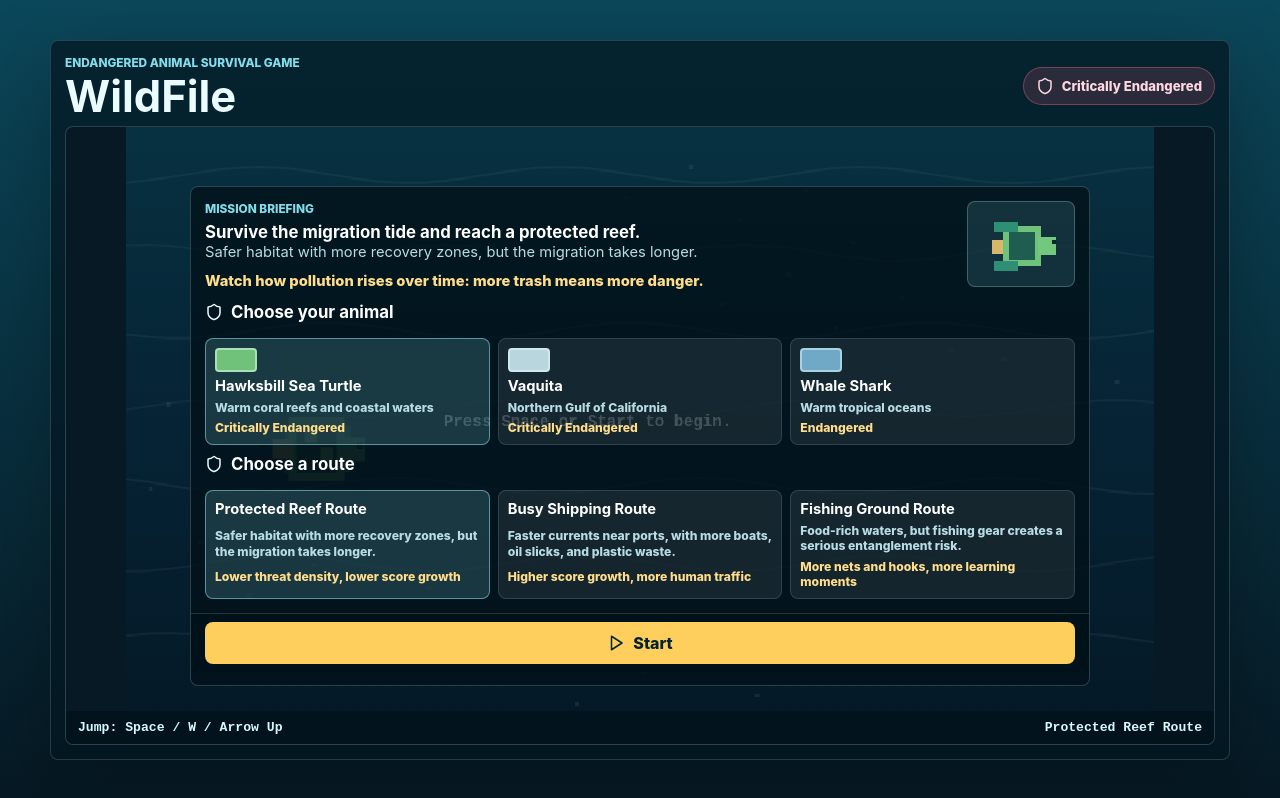
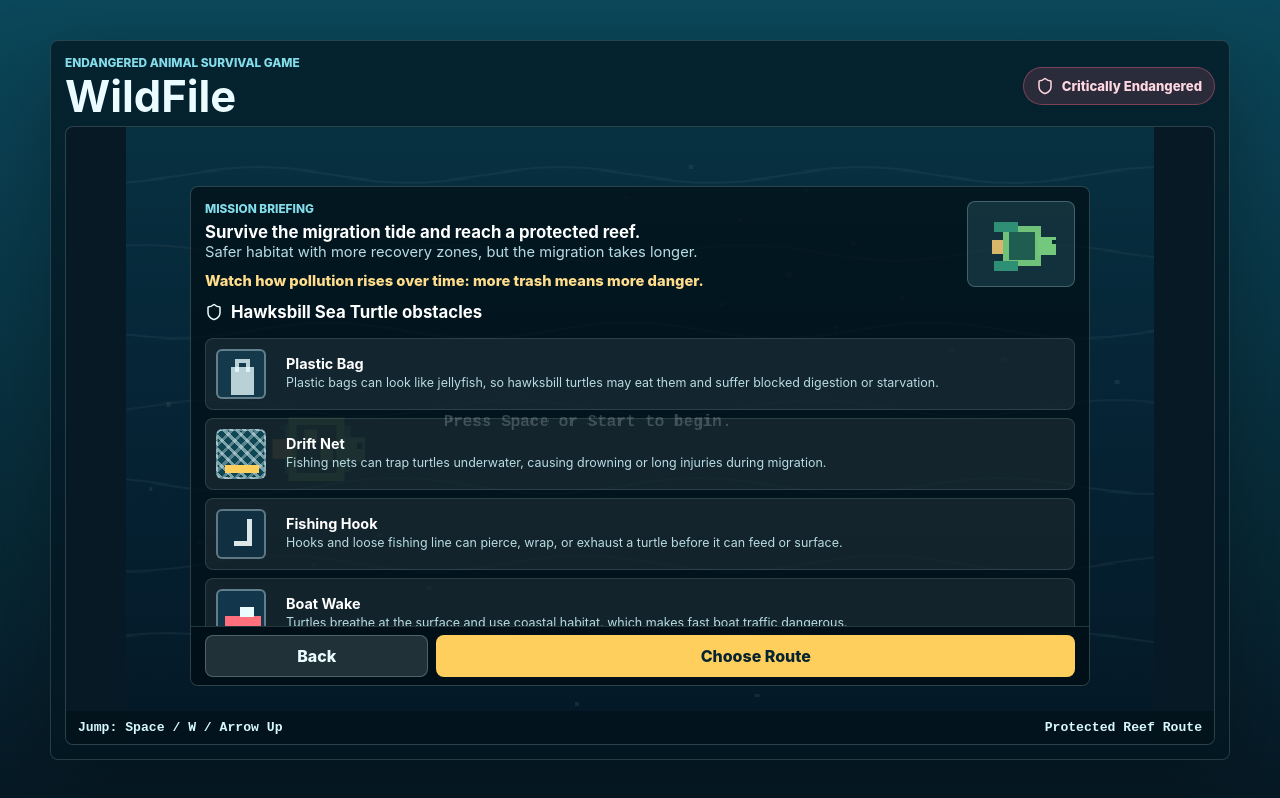
Before and after one commit to serenequacked/animal-hack-26, a React (Vite) app: page / in a window 1280 px wide. Both pictures are taken after a click on the button 347 px from the left and 391 px from the top of the page. Built offline with nearby package versions, Linux system fonts and the light colour scheme.

Commit message:
Add animal obstacle briefing menu

```diff
--- a/src/App.tsx
+++ b/src/App.tsx
@@ -16,6 +16,7 @@ type EntityKind =
   | "tourism"
   | "climateChange";
 type GameState = "ready" | "playing" | "ended";
+type MenuStep = "animals" | "obstacles" | "route";
 type RouteKey = "reef" | "shipping" | "fishing";
 type TrashKind = "net" | "bag" | "oil" | "hook";
 type WhaleSharkThreat = "vesselStrike" | "bycatch" | "fisheries" | "finning" | "tourism" | "climateChange";
@@ -202,12 +203,54 @@ const animals: Record<AnimalKey, { species: string; status: string; habitat: str
   }
 };
 
+const animalObstacleKinds: Record<AnimalKey, EntityKind[]> = {
+  turtle: ["bag", "net", "hook", "boat", "oil", "climateChange"],
+  vaquita: ["net", "bycatch", "fisheries", "boat", "climateChange"],
+  whaleShark: ["vesselStrike", "bycatch", "fisheries", "finning", "tourism", "climateChange"]
+};
+
+const animalObstacleBriefings: Record<AnimalKey, Partial<Record<EntityKind, string>>> = {
+  turtle: {
+    bag: "Plastic bags can look like jellyfish, so hawksbill turtles may eat them and suffer blocked digestion or starvation.",
+    net: "Fishing nets can trap turtles underwater, causing drowning or long injuries during migration.",
+    hook: "Hooks and loose fishing line can pierce, wrap, or exhaust a turtle before it can feed or surface.",
+    boat: "Turtles breathe at the surface and use coastal habitat, which makes fast boat traffic dangerous.",
+    oil: "Oil slicks can contaminate turtle food, irritate skin and eyes, and damage nesting beaches.",
+    climateChange: "Warmer seas can damage coral reef feeding areas, while hotter nesting beaches can disrupt hatchling survival."
+  },
+  vaquita: {
+    net: "Gillnets are the vaquita's most urgent threat because the porpoise can become wrapped in the net and drown.",
+    bycatch: "Vaquitas are accidentally caught in gear set for shrimp and fish, including illegal totoaba fishing.",
+    fisheries: "The vaquita lives in a tiny range, so intense fishing activity leaves very little safe water.",
+    boat: "Boat traffic and noise add pressure in the vaquita's small habitat, especially when paired with fishing gear.",
+    climateChange: "A tiny population in one small area has little room to adapt when ocean conditions shift."
+  },
+  whaleShark: {
+    vesselStrike: "Whale sharks feed near the surface, so tour boats and fast vessels can strike or cut them.",
+    bycatch: "Large fishing gear can accidentally catch whale sharks even when fishers are targeting other species.",
+    fisheries: "Heavy fishing activity can crowd feeding areas and raise the chance of dangerous gear encounters.",
+    finning: "Demand for fins, meat, or oil can make whale sharks targets for illegal or unsustainable hunting.",
+    tourism: "Crowded tourism can interrupt feeding, stress animals, and put boats too close to their path.",
+    climateChange: "Warming oceans can shift plankton blooms, changing the feeding grounds whale sharks follow."
+  }
+};
+
 function clamp(value: number, min: number, max: number) {
   return Math.max(min, Math.min(max, value));
 }
 
 function pollutionLevel(score: number) {
   return clamp(Math.floor(score / 10), 0, 100);
+}
+
+function ObstacleSprite({ kind }: { kind: EntityKind }) {
+  return (
+    <span className={`obstacle-sprite ${kind}`} aria-hidden="true">
+      <span className="sprite-mark-a" />
+      <span className="sprite-mark-b" />
+      <span className="sprite-mark-c" />
+    </span>
+  );
 }
 
 function intersects(
@@ -581,6 +624,7 @@ export function App() {
   const [rescued, setRescued] = useState(0);
   const [runId, setRunId] = useState(0);
   const [selectedAnimal, setSelectedAnimal] = useState<AnimalKey>("turtle");
+  const [menuStep, setMenuStep] = useState<MenuStep>("animals");
   const [selectedRoute, setSelectedRoute] = useState<RouteKey>("reef");
   const [activeLesson, setActiveLesson] = useState<Lesson | null>(null);
   const [learnedLessons, setLearnedLessons] = useState<string[]>([]);
@@ -878,10 +922,11 @@ export function App() {
                     <span className="preview-fin top" />
                     <span className="preview-fin bottom" />
                     <span className="preview-eye" />
-                    {selectedAnimal === "turtle" && <span className="preview-shell" />}
+                    {(selectedAnimal === "turtle" || selectedAnimal === "whaleShark") && <span className="preview-shell" />}
                   </div>
                 </div>
 
+                {menuStep === "animals" && (
                   <div className="overlay-section">
                     <div className="icon-title">
                       <Shield size={18} />
@@ -893,7 +938,10 @@ export function App() {
                           type="button"
                           className={selectedAnimal === animalKey ? "animal-select-card selected" : "animal-select-card"}
                           key={animalKey}
-                        onClick={() => setSelectedAnimal(animalKey)}
+                          onClick={() => {
+                            setSelectedAnimal(animalKey);
+                            setMenuStep("obstacles");
+                          }}
                         >
                           <span className="pixel-badge" style={{ background: animals[animalKey].color }} />
                           <strong>{animals[animalKey].species}</strong>
@@ -903,7 +951,29 @@ export function App() {
                       ))}
                     </div>
                   </div>
+                )}
 
+                {menuStep === "obstacles" && (
+                  <div className="overlay-section">
+                    <div className="icon-title">
+                      <Shield size={18} />
+                      <h2>{animals[selectedAnimal].species} obstacles</h2>
+                    </div>
+                    <div className="obstacle-list" aria-label={`${animals[selectedAnimal].species} obstacle briefing`}>
+                      {animalObstacleKinds[selectedAnimal].map((kind) => (
+                        <article className="obstacle-row" key={`${selectedAnimal}-${kind}`}>
+                          <ObstacleSprite kind={kind} />
+                          <div>
+                            <strong>{entityMeta[kind].label}</strong>
+                            <p>{animalObstacleBriefings[selectedAnimal][kind] ?? lessons[kind].body}</p>
+                          </div>
+                        </article>
+                      ))}
+                    </div>
+                  </div>
+                )}
+
+                {menuStep === "route" && (
                   <div className="overlay-section">
                     <div className="icon-title">
                       <Shield size={18} />
@@ -924,6 +994,7 @@ export function App() {
                       ))}
                     </div>
                   </div>
+                )}
 
                 {runSummary && (
                   <section className="summary-box">
@@ -939,10 +1010,32 @@ export function App() {
               </div>
 
               <div className="overlay-footer">
-                <button type="button" className="primary overlay-start" onClick={resetGame}>
+                {menuStep === "animals" && (
+                  <button type="button" className="primary overlay-start" onClick={() => setMenuStep("obstacles")}>
+                    View {animals[selectedAnimal].species} Obstacles
+                  </button>
+                )}
+                {menuStep === "obstacles" && (
+                  <div className="menu-nav">
+                    <button type="button" className="secondary-action" onClick={() => setMenuStep("animals")}>
+                      Back
+                    </button>
+                    <button type="button" className="primary" onClick={() => setMenuStep("route")}>
+                      Choose Route
+                    </button>
+                  </div>
+                )}
+                {menuStep === "route" && (
+                  <div className="menu-nav">
+                    <button type="button" className="secondary-action" onClick={() => setMenuStep("obstacles")}>
+                      Back
+                    </button>
+                    <button type="button" className="primary" onClick={resetGame}>
                       {gameState === "ended" ? <RotateCcw size={18} /> : <Play size={18} />}
                       {gameState === "ended" ? "Try Again" : "Start"}
                     </button>
+                  </div>
+                )}
               </div>
             </div>
           )}
--- a/src/styles.css
+++ b/src/styles.css
@@ -450,6 +450,219 @@ canvas {
   gap: 8px;
 }
 
+.obstacle-list {
+  display: grid;
+  gap: 8px;
+}
+
+.obstacle-row {
+  align-items: center;
+  background: rgba(255, 255, 255, 0.07);
+  border: 1px solid rgba(208, 248, 255, 0.13);
+  border-radius: 8px;
+  display: grid;
+  gap: 12px;
+  grid-template-columns: 58px minmax(0, 1fr);
+  min-height: 72px;
+  padding: 10px;
+}
+
+.obstacle-row strong {
+  color: #ffffff;
+  display: block;
+  font-size: 0.9rem;
+  margin-bottom: 3px;
+}
+
+.obstacle-row p {
+  font-size: 0.78rem;
+  line-height: 1.35;
+}
+
+.obstacle-sprite {
+  background: rgba(6, 25, 36, 0.82);
+  border: 2px solid rgba(232, 252, 255, 0.36);
+  border-radius: 6px;
+  display: block;
+  height: 50px;
+  image-rendering: pixelated;
+  overflow: hidden;
+  position: relative;
+  width: 50px;
+}
+
+.obstacle-sprite span {
+  display: block;
+  position: absolute;
+}
+
+.obstacle-sprite.net {
+  background:
+    repeating-linear-gradient(45deg, rgba(232, 252, 255, 0.5) 0 3px, transparent 3px 9px),
+    repeating-linear-gradient(-45deg, rgba(232, 252, 255, 0.34) 0 3px, transparent 3px 9px),
+    rgba(14, 76, 91, 0.88);
+}
+
+.obstacle-sprite.net .sprite-mark-a {
+  background: #ffcf5d;
+  height: 8px;
+  left: 7px;
+  top: 34px;
+  width: 34px;
+}
+
+.obstacle-sprite.bag {
+  background: #14394a;
+}
+
+.obstacle-sprite.bag .sprite-mark-a {
+  background: rgba(232, 252, 255, 0.78);
+  height: 28px;
+  left: 13px;
+  top: 16px;
+  width: 23px;
+}
+
+.obstacle-sprite.bag .sprite-mark-b {
+  border: 4px solid rgba(232, 252, 255, 0.78);
+  border-bottom: 0;
+  height: 13px;
+  left: 17px;
+  top: 8px;
+  width: 15px;
+}
+
+.obstacle-sprite.boat,
+.obstacle-sprite.vesselStrike,
+.obstacle-sprite.tourism {
+  background: #12364b;
+}
+
+.obstacle-sprite.boat .sprite-mark-a,
+.obstacle-sprite.vesselStrike .sprite-mark-a,
+.obstacle-sprite.tourism .sprite-mark-a {
+  background: #ff6f7c;
+  height: 12px;
+  left: 7px;
+  top: 25px;
+  width: 36px;
+}
+
+.obstacle-sprite.boat .sprite-mark-b,
+.obstacle-sprite.vesselStrike .sprite-mark-b,
+.obstacle-sprite.tourism .sprite-mark-b {
+  background: #eafcff;
+  height: 10px;
+  left: 22px;
+  top: 16px;
+  width: 14px;
+}
+
+.obstacle-sprite.oil {
+  background: #12364b;
+}
+
+.obstacle-sprite.oil .sprite-mark-a {
+  background: #17191b;
+  height: 18px;
+  left: 7px;
+  top: 24px;
+  width: 36px;
+}
+
+.obstacle-sprite.oil .sprite-mark-b {
+  background: #7d4bff;
+  height: 7px;
+  left: 16px;
+  top: 21px;
+  width: 18px;
+}
+
+.obstacle-sprite.hook {
+  background: #102f40;
+}
+
+.obstacle-sprite.hook .sprite-mark-a {
+  border: 5px solid #dce7ea;
+  border-left: 0;
+  border-top: 0;
+  height: 27px;
+  left: 16px;
+  top: 8px;
+  width: 18px;
+}
+
+.obstacle-sprite.cleanup,
+.obstacle-sprite.reef {
+  background: #0f4f50;
+}
+
+.obstacle-sprite.cleanup .sprite-mark-a,
+.obstacle-sprite.reef .sprite-mark-a {
+  background: #58d186;
+  height: 24px;
+  left: 13px;
+  top: 18px;
+  width: 24px;
+}
+
+.obstacle-sprite.bycatch,
+.obstacle-sprite.fisheries {
+  background:
+    repeating-linear-gradient(90deg, rgba(255, 207, 93, 0.42) 0 5px, transparent 5px 12px),
+    #12364b;
+}
+
+.obstacle-sprite.bycatch .sprite-mark-a,
+.obstacle-sprite.fisheries .sprite-mark-a {
+  background: #dce7ea;
+  height: 8px;
+  left: 8px;
+  top: 28px;
+  width: 34px;
+}
+
+.obstacle-sprite.finning {
+  background: #12364b;
+}
+
+.obstacle-sprite.finning .sprite-mark-a {
+  background: #8bbccc;
+  height: 32px;
+  left: 20px;
+  top: 8px;
+  transform: skewX(-18deg);
+  width: 14px;
+}
+
+.obstacle-sprite.finning .sprite-mark-b {
+  background: #ff6f7c;
+  height: 8px;
+  left: 11px;
+  top: 34px;
+  width: 28px;
+}
+
+.obstacle-sprite.climateChange {
+  background: #49233a;
+}
+
+.obstacle-sprite.climateChange .sprite-mark-a {
+  background: #ffcf5d;
+  height: 22px;
+  left: 14px;
+  top: 8px;
+  width: 22px;
+}
+
+.obstacle-sprite.climateChange .sprite-mark-b {
+  background: #ff6f7c;
+  height: 10px;
+  left: 8px;
+  top: 34px;
+  width: 34px;
+}
+
 .overlay-footer {
   background: rgba(2, 17, 25, 0.9);
   border-top: 1px solid rgba(208, 248, 255, 0.16);
@@ -458,12 +671,29 @@ canvas {
   padding: 8px 14px;
 }
 
+.menu-nav {
+  display: grid;
+  gap: 8px;
+  grid-template-columns: minmax(110px, 0.35fr) minmax(0, 1fr);
+  width: 100%;
+}
+
 .overlay-start {
   width: 100%;
 }
 
 .compact-action {
   width: fit-content;
+}
+
+.secondary-action {
+  background: rgba(232, 252, 255, 0.14);
+  border: 1px solid rgba(232, 252, 255, 0.24);
+  color: #eafcff;
+}
+
+.secondary-action:hover {
+  background: rgba(232, 252, 255, 0.22);
 }
 
 .animal-card {
@@ -659,6 +889,15 @@ canvas {
     flex-direction: column;
   }
 
+  .menu-nav {
+    grid-template-columns: 1fr;
+  }
+
+  .obstacle-row {
+    grid-template-columns: 50px minmax(0, 1fr);
+    padding: 8px;
+  }
+
   .status-pill {
     width: fit-content;
   }
```
Lines whose indentation alone changed are shown as unchanged.
